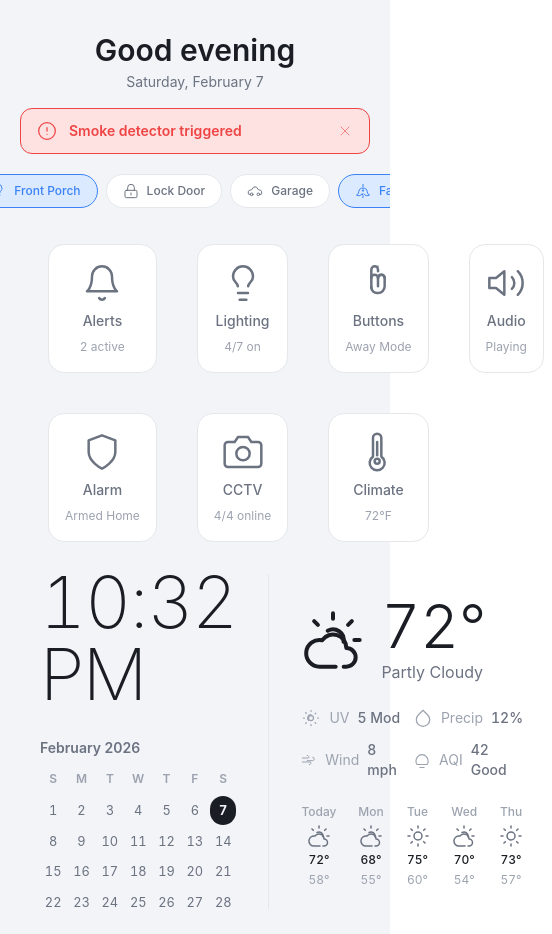
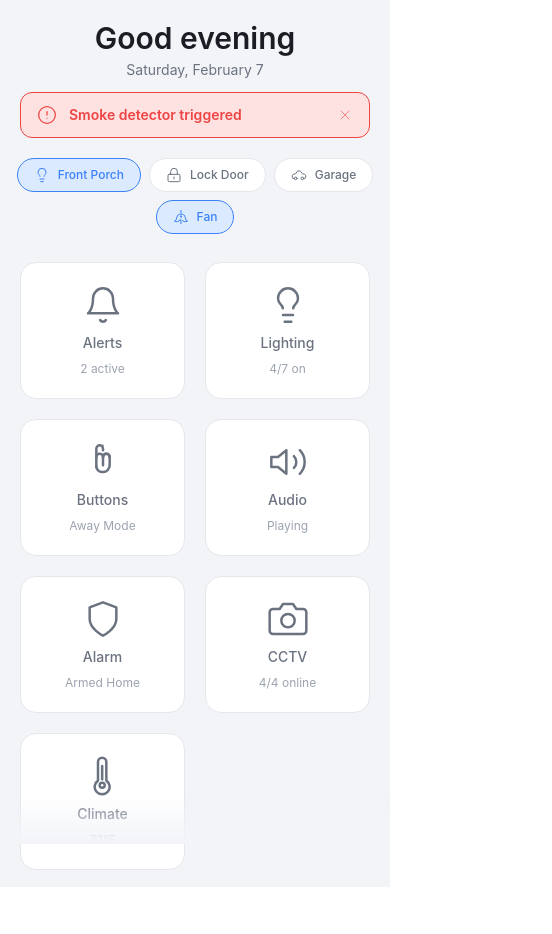
Before and after one commit to nikovacs/Ironwood-Home-Assistant-Dashboard, a Vue app: page / in a window 390 px wide. Shown: the whole page, 552 px wide, since content can reach past the window. After the commit the page ends 887 px from the top, so only its background shows below. Built offline with nearby package versions, Linux system fonts and the light colour scheme.

Commit message:
mobile view looks good

```diff
--- a/src/App.vue
+++ b/src/App.vue
@@ -135,7 +135,7 @@ function onTouchEnd(): void {
     <!-- Favorites strip -->
     <Transition name="favorites">
       <div v-if="!isExpanded" class="favorites-strip">
-        <div class="flex justify-center gap-2 px-5 pt-3 pb-4 overflow-x-auto">
+        <div class="favorites-inner">
           <FavoriteButton
             v-for="fav in favorites"
             :key="fav.id"
@@ -165,10 +165,13 @@ function onTouchEnd(): void {
       </div>
     </div>
 
-    <!-- Bottom weather + clock card (idle state only, no transition) -->
+    <!-- Bottom weather + clock card (idle state only, hidden on mobile) -->
     <div v-if="showBottomCard" class="weather-card-area">
       <WeatherClockCard />
     </div>
+
+    <!-- Mobile scroll hint gradient (idle only) -->
+    <div v-if="!isExpanded" class="scroll-fade" />
 
     <!-- Panel — grows to fill remaining space -->
     <div
@@ -291,13 +294,27 @@ function onTouchEnd(): void {
   overflow: hidden;
 }
 
+.favorites-inner {
+  display: flex;
+  justify-content: center;
+  gap: 0.5rem;
+  padding: 0.75rem 1.25rem 1rem;
+  overflow-x: auto;
+  -webkit-overflow-scrolling: touch;
+  scrollbar-width: none;
+}
+
+.favorites-inner::-webkit-scrollbar {
+  display: none;
+}
+
 .favorites-enter-active,
 .favorites-leave-active {
   transition:
     max-height 400ms cubic-bezier(0.4, 0, 0.2, 1),
     opacity 300ms ease,
     transform 400ms cubic-bezier(0.4, 0, 0.2, 1);
-  max-height: 4rem;
+  max-height: 5rem;
 }
 
 .favorites-enter-from,
@@ -317,4 +334,57 @@ function onTouchEnd(): void {
   justify-content: stretch;
   padding: 0 2.5rem 1rem;
 }
+
+/*
+  Mobile responsive (phones, < 640px)
+*/
+/*
+  Mobile scroll hint — only visible on small screens
+*/
+.scroll-fade {
+  display: none;
+}
+
+@media (width < 40rem) {
+  .scroll-fade {
+    display: block;
+    position: fixed;
+    bottom: 0;
+    left: 0;
+    right: 0;
+    height: 3rem;
+    background: linear-gradient(to bottom, transparent, var(--color-surface-primary));
+    pointer-events: none;
+    z-index: 10;
+  }
+
+  .buttons-area {
+    padding: 0.5rem 1rem 0.75rem;
+  }
+
+  .buttons-area.compact {
+    display: none;
+  }
+
+  .buttons-row {
+    grid-template-columns: repeat(2, 1fr);
+    gap: 0.75rem;
+  }
+
+  .btn-cell {
+    padding: 0.25rem;
+  }
+
+  .favorites-inner {
+    flex-wrap: wrap;
+    justify-content: center;
+    gap: 0.5rem;
+    padding: 0.75rem 1rem 1rem;
+    overflow-x: visible;
+  }
+
+  .weather-card-area {
+    display: none;
+  }
+}
 </style>
--- a/src/components/GreetingHeader.vue
+++ b/src/components/GreetingHeader.vue
@@ -63,7 +63,7 @@ const forecast: ForecastDay[] = [
 
     <!-- Mini forecast -->
     <Transition name="forecast">
-      <div v-if="!hideExtras" class="mt-3 flex justify-center gap-6">
+      <div v-if="!hideExtras" class="forecast-mobile-hide mt-3 flex justify-center gap-6">
         <div
           v-for="day in forecast"
           :key="day.day"
@@ -127,4 +127,22 @@ const forecast: ForecastDay[] = [
   max-height: 0;
   opacity: 0;
 }
+
+@media (width < 40rem) {
+  .header-container {
+    padding: 1.25rem 1rem 0.75rem;
+  }
+
+  .header-container > div:first-child {
+    justify-content: center;
+  }
+
+  .header-slot {
+    display: none;
+  }
+
+  .forecast-mobile-hide {
+    display: none;
+  }
+}
 </style>
```
